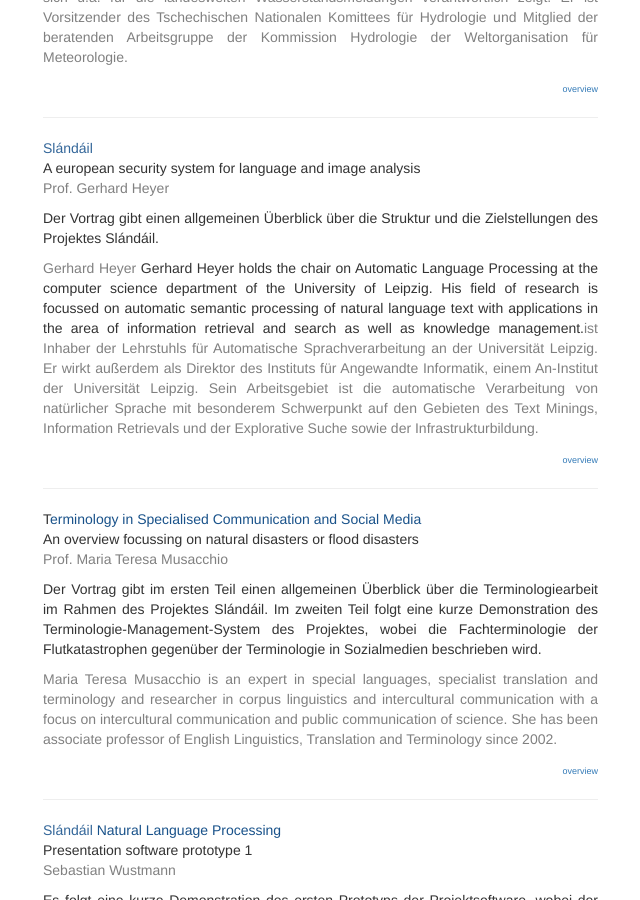
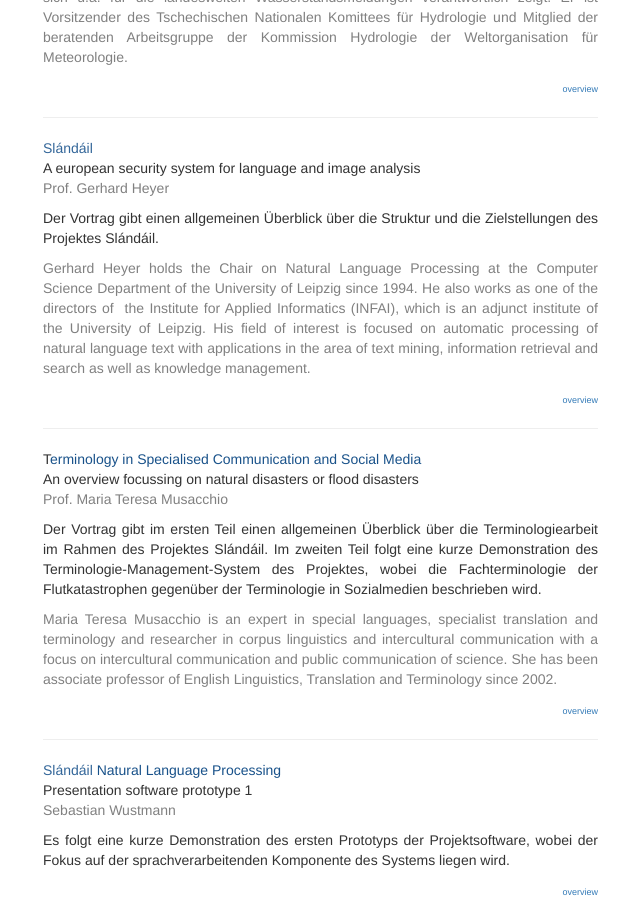
Before and after one commit to susedev/test, a Jekyll site: the page built from titles-and-speakers.html, in a window 1280 px wide and 900 px high, scrolled down 2872 px. Shown: the whole window, without its empty margins (222-862 px from the left). Built offline with Jekyll 4.4.1, drawn with Linux system fonts in a browser that asks for light colours; nearby versions of some CDN libraries.

Commit message:
Edit from JekyllCMS

```diff
--- a/titles-and-speakers.html
+++ b/titles-and-speakers.html
@@ -10,7 +10,7 @@ language: en
 <hr noshade="noshade" size="1" />
 <p><span style="color: #336699;"><a id="Jahny" name="Jahny"></a></span>MDR and Social Media<br />
 Floods in public service broadcasting<br />
-Sven Jahny</p>
+<span style="color:#808080;">Sven Jahny</span></p>
 
 <p style="text-align: justify;">Die n&auml;chste Flutkatastrophe kann jederzeit wieder auftreten. Gut vorbereitet ist, wer jetzt analysiert, was gut oder eben nicht so gut funktioniert hat. Am Tag einer Naturkatastrophe bleibt keine Zeit mehr, um &uuml;ber journalistische Konzepte oder Regeln der Berichterstattung nachzudenken. Dieser Vortrag besch&auml;ftigt sich mit der Analyse der MDR-Berichterstattung im Internet und zieht Schl&uuml;sse f&uuml;r die Zukunft.</p>
 
@@ -101,7 +101,7 @@ A european security system for language and image analysis<br />
 
 <p style="text-align: justify;">Der Vortrag gibt einen allgemeinen &Uuml;berblick &uuml;ber die Struktur und die Zielstellungen des Projektes Sl&aacute;nd&aacute;il.</p>
 
-<p style="text-align: justify;"><span style="color: #808080;">Gerhard Heyer </span>Gerhard Heyer holds the chair on Automatic Language Processing at the computer science department of the University of Leipzig. His field of research is focussed on automatic semantic processing of natural language text with applications in the area of information retrieval and search as well as knowledge management.<span style="color: #808080;">ist Inhaber der Lehrstuhls f&uuml;r Automatische Sprachverarbeitung an der Universit&auml;t Leipzig. Er wirkt au&szlig;erdem als Direktor des Instituts f&uuml;r Angewandte Informatik, einem An-Institut der Universit&auml;t Leipzig. Sein Arbeitsgebiet ist die automatische Verarbeitung von nat&uuml;rlicher Sprache mit besonderem Schwerpunkt auf den Gebieten des Text Minings, Information Retrievals und der Explorative Suche sowie der Infrastrukturbildung.</span></p>
+<p style="text-align: justify;"><span style="color:#808080;">Gerhard Heyer holds the Chair on Natural Language Processing at the Computer Science Department of the University of Leipzig since 1994. He also works as one of the directors of&nbsp; the Institute for Applied Informatics (INFAI), which is an adjunct institute of the University of Leipzig. His field of interest is focused on automatic processing of natural language text with applications in the area of text mining, information retrieval and search as well as knowledge management.</span></p>
 
 <p style="text-align: right;"><span style="color: #808080;"><span style="font-size: xx-small;"><a href="http://eijc.github.io/data/programme.html">overview</a></span> </span></p>
 
```
